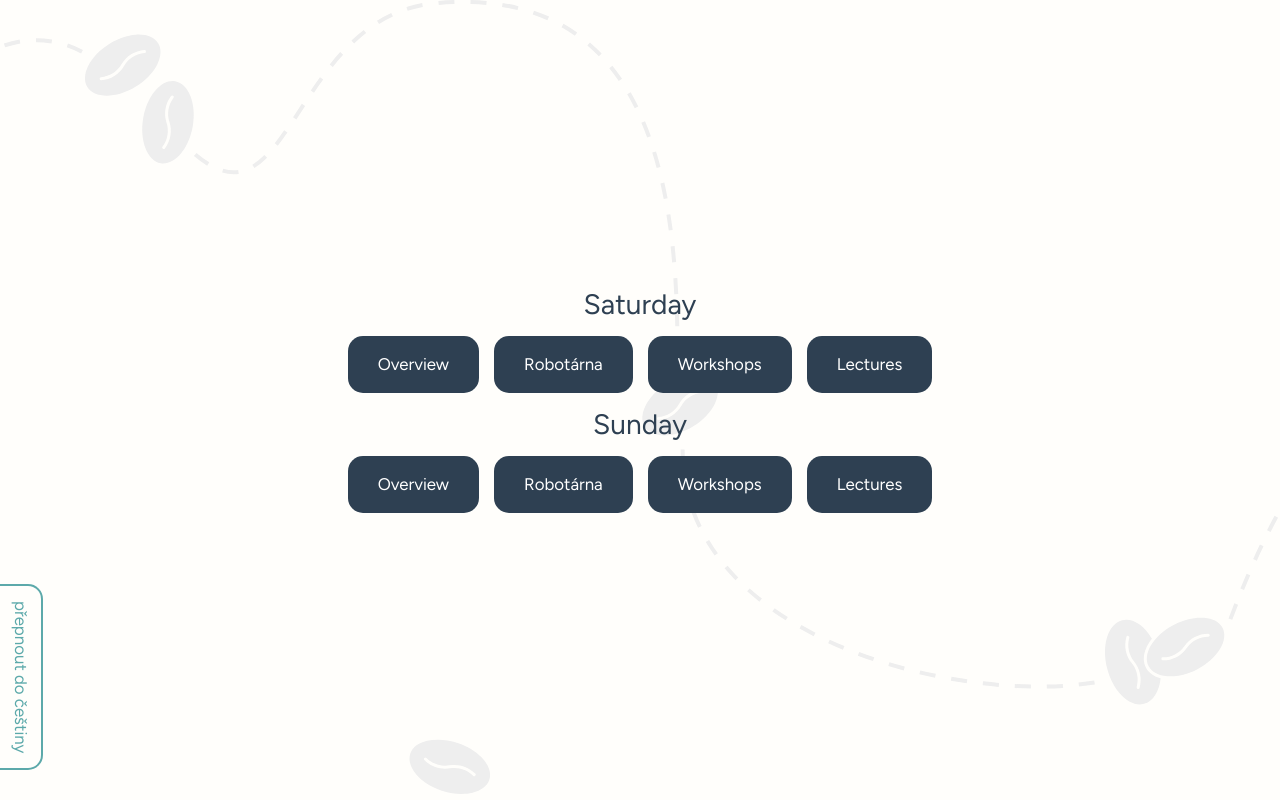
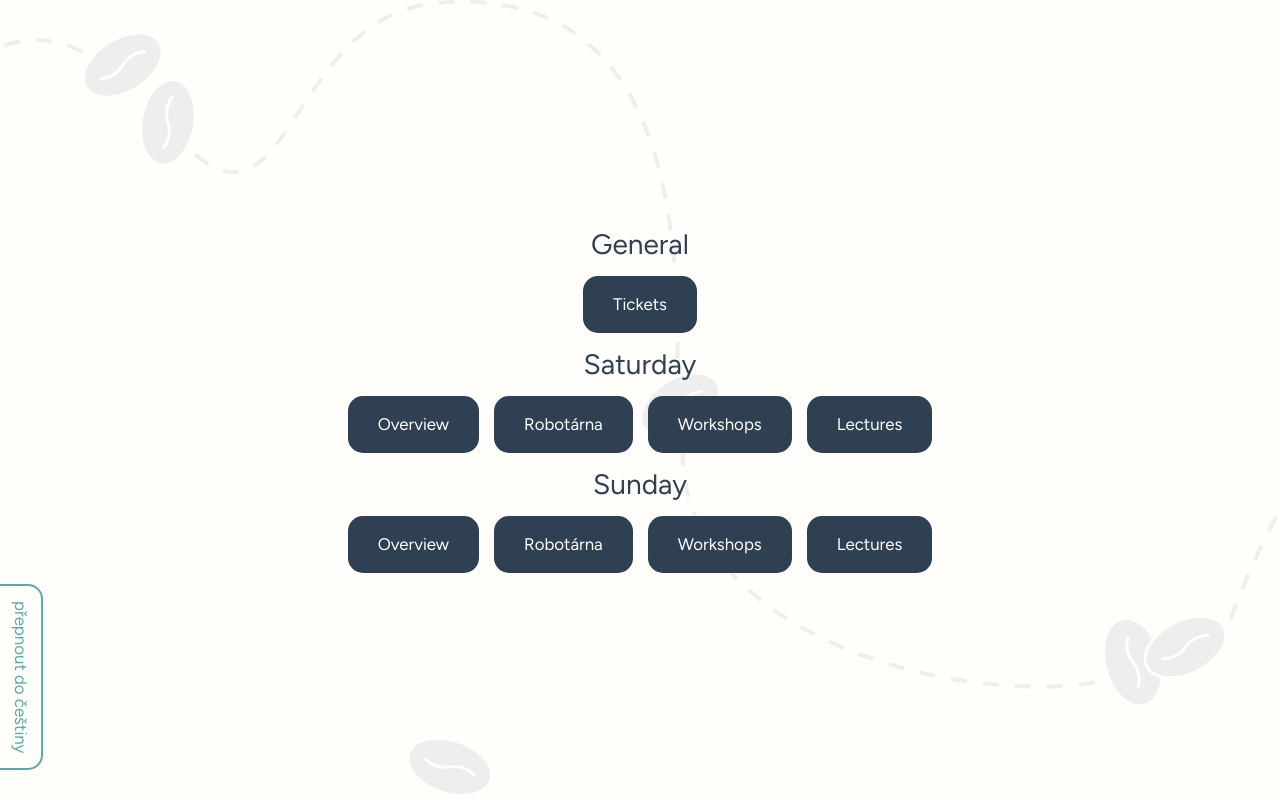
Before and after one commit to baristalive/roastfestival.eu, a Next.js app: page /en/print in a window 1280 px wide. Built offline with nearby package versions, Linux system fonts and the light colour scheme.

Commit message:
feat: add printable tickets
Signed-off-by: Tomas Coufal <coufal.tom@gmail.com>

```diff
--- a/app/[lang]/print/[day]/robotarna/page.tsx
+++ b/app/[lang]/print/[day]/robotarna/page.tsx
@@ -7,7 +7,6 @@ import dictionaries, {
   Presenter,
   SupportedLanguages,
 } from "@/app/dictionaries/all";
-import { CSSProperties } from "react";
 import "./print.css";
 import Footer from "../../components/Footer";
 import Header from "../../components/Header";
--- a/app/[lang]/print/page.tsx
+++ b/app/[lang]/print/page.tsx
@@ -21,10 +21,19 @@ const Print = ({ params }: PrintPropsType) => {
         {params.lang === "cz" ? "Switch to English" : "Přepnout do češtiny"}
       </Link>
       <div className="watermark3 flex h-full flex-col items-center justify-center  gap-4">
+        <h2 className="text-3xl">{lang.print.general}</h2>
+        <div className="flex flex-wrap justify-center gap-4">
+          <Link
+            href={`./print/tickets`}
+            className=" nav rounded-2xl bg-[var(--black)] p-4 px-8 text-lg text-[var(--white)]"
+          >
+            {lang.tickets.titleOnTheSpot}
+          </Link>
+        </div>
         {Object.entries(lang.programDays).map(([k, v]) => (
           <React.Fragment key={k}>
             <h2 className="text-3xl">{v.name}</h2>
-            <div className="flex gap-4 flex-wrap justify-center">
+            <div className="flex flex-wrap justify-center gap-4">
               <Link
                 href={`./print/${k}/overview`}
                 className=" nav rounded-2xl bg-[var(--black)] p-4 px-8 text-lg text-[var(--white)]"
--- /dev/null
+++ b/app/[lang]/print/tickets/page.tsx
@@ -0,0 +1,50 @@
+"use client";
+import { useParams } from "next/navigation";
+import { dictionaries, SupportedLanguages } from "@/app/dictionaries/all";
+import React from "react";
+import "./print.css";
+import LogoSvg from "@/app/../public/logo.svg";
+
+const TICKETS_PER_ROW = 3;
+export const Tickets = () => {
+  const params = useParams();
+  const lang = dictionaries[params.lang as SupportedLanguages];
+
+  const tickets = lang.tickets.priceList.filter(
+    (o) => o.availability === undefined,
+  )[0].prices;
+
+  return (
+    <header className="flex flex-col h-screen items-center justify-center">
+      <div className="z-20 text-6xl -mb-20 -mt-20"><LogoSvg /></div>
+      <h1 className="z-20 text-[var(--background)] font-bold text-6xl pb-20">{lang.tickets.titleOnTheSpot}</h1>
+      <div className="z-20 grid w-10/12 grid-cols-3 items-center justify-center gap-8">
+        {tickets.map((price, idx) => (
+          <div
+            key={idx}
+            className="flex flex-col rounded-2xl text-center"
+          >
+            <div
+              className={`${idx === 0 ? "card-highlight": "card"} flex flex-col items-start justify-center gap-2 rounded-t-2xl px-8 pb-0 pt-8`}
+            >
+              <span className="text-left text-2xl font-bold">
+                {price.title}
+              </span>
+              <span className="text-4xl font-bold">{price.full} Kč</span>
+              <span className="h-8 text-lg font-normal">
+                {price.discounted &&
+                  `${lang.tickets.discounted}: ${price.discounted} Kč`}
+              </span>
+            </div>
+            <div className={idx === 0 ? "ticket-sep-highlight": "ticket-sep"} />
+            <div className={`${idx === 0 ? "card-highlight": "card"} elevate h-16 rounded-b-2xl`}>
+              <div className="beans h-full w-full rounded-b-xl"></div>
+            </div>
+          </div>
+        ))}
+      </div>
+    </header>
+  );
+};
+
+export default Tickets;
--- /dev/null
+++ b/app/[lang]/print/tickets/print.css
@@ -0,0 +1,27 @@
+@page {
+    size: A4 landscape;
+}
+
+@media print {
+    body {
+        height: 100%;
+    }
+    html {
+        height: 100vh;
+    }
+    header::after {
+        position: absolute;
+        content: "";
+        inset: 0;
+        background: url("/clip.svg") no-repeat;
+        background-size: contain;
+        background-position: center center;
+        opacity: 0.25;
+      }
+    header {
+        overflow: hidden;
+    }
+    header::before {
+        bottom: -40mm;
+    }
+}
--- a/app/dictionaries/cz.json
+++ b/app/dictionaries/cz.json
@@ -477,6 +477,7 @@
   },
   "tickets": {
     "title": "Vstupenky",
+    "titleOnTheSpot": "Vstupné",
     "text": [
       "Neomezená konzumace kávy",
       "Účast na workshopech (dle kapacity místnostní)",
@@ -574,6 +575,11 @@
       }
     ]
   },
+  "print": {
+    "general": "Obecné",
+    "drinks": "Nápoje",
+    "merch": "Festivalový merch"
+  },
   "metadata": {
     "description": "Brněnský festival kávy a pražíren 2024"
   }
--- a/app/dictionaries/en.json
+++ b/app/dictionaries/en.json
@@ -469,6 +469,7 @@
   },
   "tickets": {
     "title": "Tickets",
+    "titleOnTheSpot": "Tickets",
     "text": [
       "We offer tickets for the whole festival as well as for individual days.",
       "The price includes unlimited coffee, entry to workshops (depending on room capacity) and lectures",
@@ -565,6 +566,11 @@
       }
     ]
   },
+  "print": {
+    "general": "General",
+    "drinks": "Drinks",
+    "merch": "Festival merch"
+  },
   "metadata": {
     "description": "Brno Festival of Coffee and Roasters 2024"
   }
```
